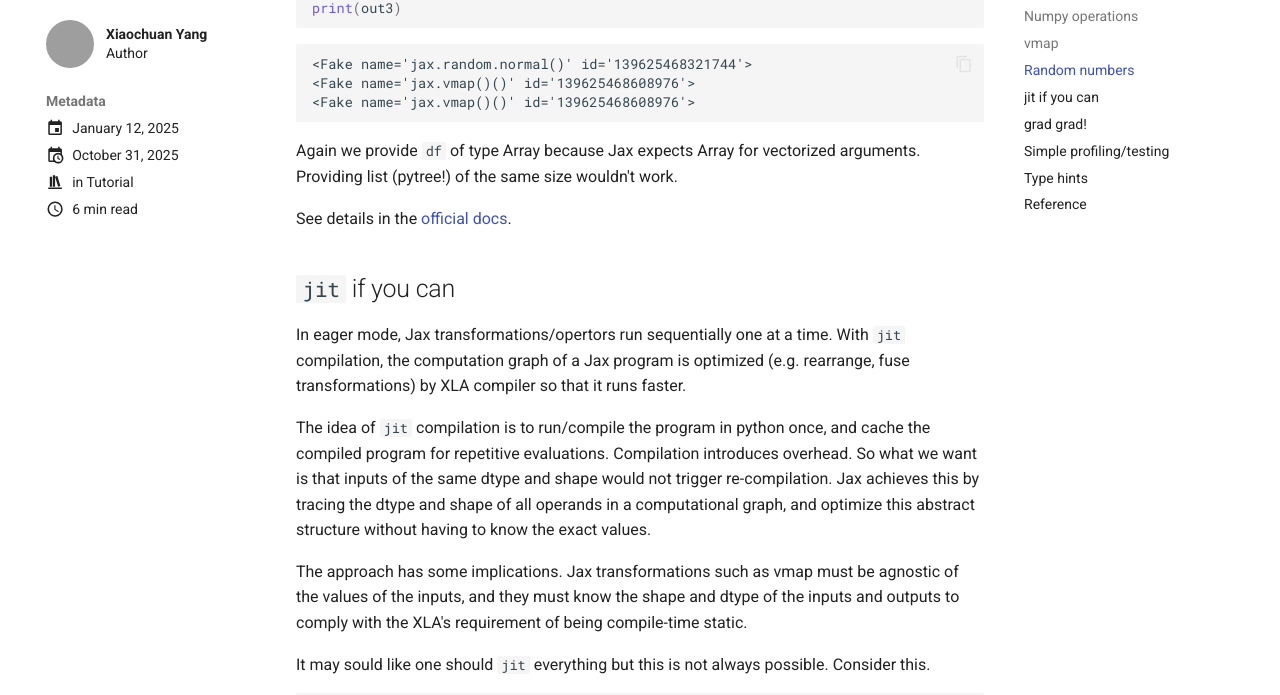
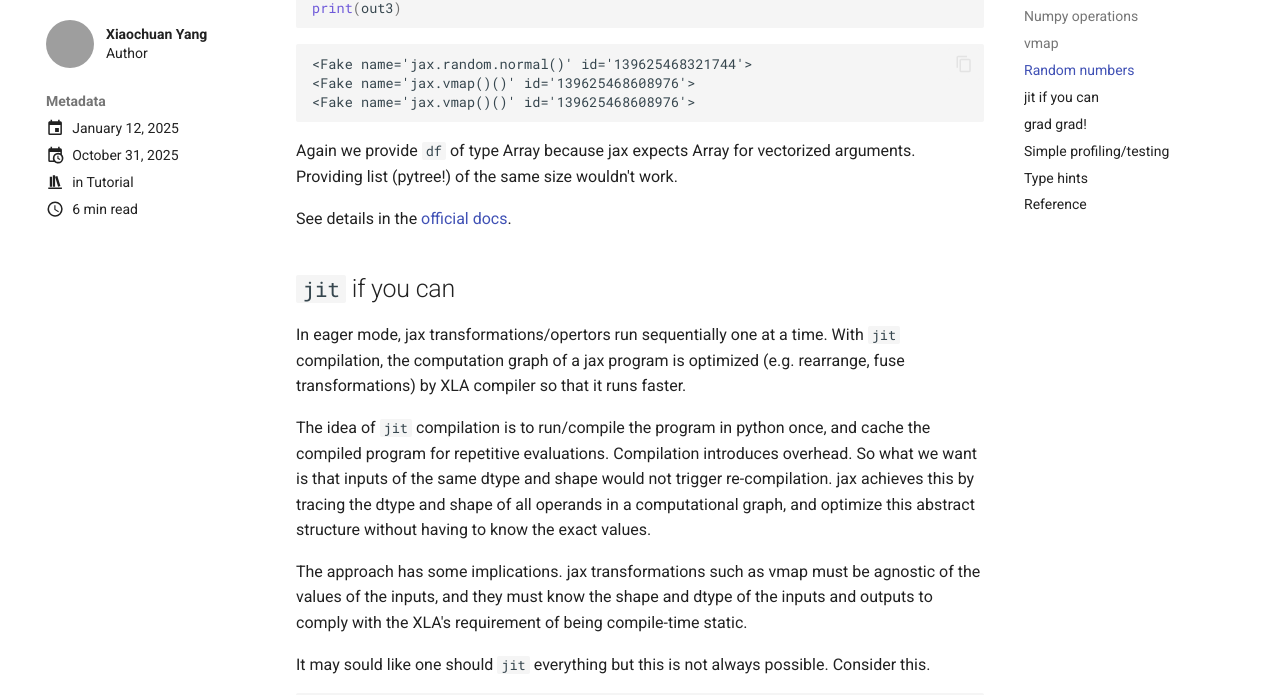
Before and after one commit to xiaochuany/blog, an MkDocs documentation site: the page built from docs/posts/2025-01-08-jax.md, in a window 1280 px wide and 1400 px high, scrolled down 2779 px. Shown: the part 119-814 px from the top of the window. Built offline with MkDocs 1.6.1 and Material for MkDocs 9.7.7, drawn with Linux system fonts in a browser that asks for light colours; emoji names are drawn with the system emoji font; some of the changed text lies outside the part shown; grey boxes are pictures that could not be loaded.

Commit message:
Correct capitalization of 'jax' in documentation

````diff
--- a/docs/posts/2025-01-08-jax.md
+++ b/docs/posts/2025-01-08-jax.md
@@ -17,13 +17,13 @@ tags: [low latency programming]
 
 ## PyTree
 
-At the center of Jax is undoubtedly `jax.Array`.  A nested container of these objects is called a PyTree, e.g. lists of dicts of Array. The Array's are the leaves of the PyTree. It is possible to register a custom Pytree class.
+At the center of jax is undoubtedly `jax.Array`.  A nested container of these objects is called a PyTree, e.g. lists of dicts of Array. The Array's are the leaves of the PyTree. It is possible to register a custom Pytree class.
 
 ## Numpy operations
 
 `jax.numpy` module is easy to use for `numpy` users because they share near identical API, intentionally. Operations in `jax.numpy` are built on top of the XLA compiler primitives for high performance numerical computations.
 
-There is the distinction between abstract structure and concete value of arrays in Jax. A `ShapeDtypeStruct` object captures dtype and shape, whereas `Array` carries the concrete values too.
+There is the distinction between abstract structure and concete value of arrays in jax. A `ShapeDtypeStruct` object captures dtype and shape, whereas `Array` carries the concrete values too.
 
 The caveat of using `jax.Array` is that they are immutable. The "mutation" syntax is different from `numpy` and actually generates new arrays instead of mutate them in place, in constrast to `numpy`.
 
@@ -109,19 +109,19 @@ print(out2)
 print(out3)
 ```
 
-Again we provide `df` of type Array because Jax expects Array for vectorized arguments. Providing list (pytree!) of the same size wouldn't work.
+Again we provide `df` of type Array because jax expects Array for vectorized arguments. Providing list (pytree!) of the same size wouldn't work.
 
 See details in the [official docs](https://jax.readthedocs.io/en/latest/jax.random.html#module-jax.random).
 
 
 ## `jit` if you can
 
-In eager mode, Jax transformations/opertors run sequentially one at a time.
-With `jit` compilation, the computation graph of a Jax program is optimized (e.g. rearrange, fuse transformations) by XLA compiler so that it runs faster.
+In eager mode, jax transformations/opertors run sequentially one at a time.
+With `jit` compilation, the computation graph of a jax program is optimized (e.g. rearrange, fuse transformations) by XLA compiler so that it runs faster.
 
-The idea of `jit` compilation is to run/compile the program in python once, and cache the compiled program for repetitive evaluations. Compilation introduces overhead. So what we want is that inputs of the same dtype and shape would not trigger re-compilation. Jax achieves this by tracing the dtype and shape of all operands in a computational graph, and optimize this abstract structure without having to know the exact values.
+The idea of `jit` compilation is to run/compile the program in python once, and cache the compiled program for repetitive evaluations. Compilation introduces overhead. So what we want is that inputs of the same dtype and shape would not trigger re-compilation. jax achieves this by tracing the dtype and shape of all operands in a computational graph, and optimize this abstract structure without having to know the exact values.
 
-The approach has some implications. Jax transformations such as vmap must be agnostic of the values of the inputs, and they must know the shape and dtype of the inputs and outputs to comply with the XLA's requirement of being compile-time static.
+The approach has some implications. jax transformations such as vmap must be agnostic of the values of the inputs, and they must know the shape and dtype of the inputs and outputs to comply with the XLA's requirement of being compile-time static.
 
 It may sould like one should `jit` everything but this is not always possible. Consider this.
 
@@ -155,7 +155,7 @@ try: g(0, 10)
 except Exception as e: print(e)
 ```
 
-This function is not `jit` compatible neither because JAX requires that the number of loop iterations in standard Python control flow be known at compile time (trace time), not run time. JAX needs to know the exact number of operations to include in the computational graph before compilation.
+This function is not `jit` compatible neither because jax requires that the number of loop iterations in standard Python control flow be known at compile time (trace time), not run time. jax needs to know the exact number of operations to include in the computational graph before compilation.
 
 Two fixes are possible. One is to make it a **static** control flow by specifying the number of iterations i.e. treating `n` as constant at compile time. Effectively the loop is unrolled at compile time.
 
````
